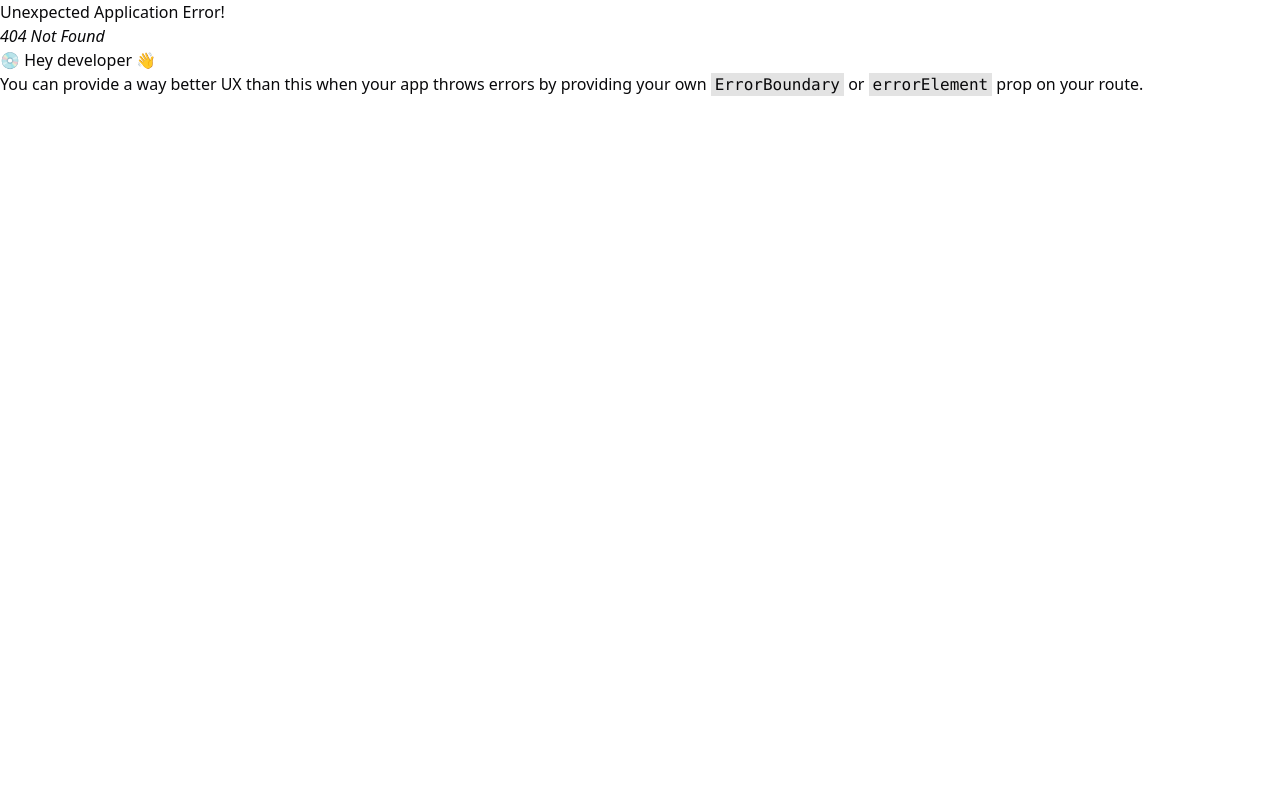
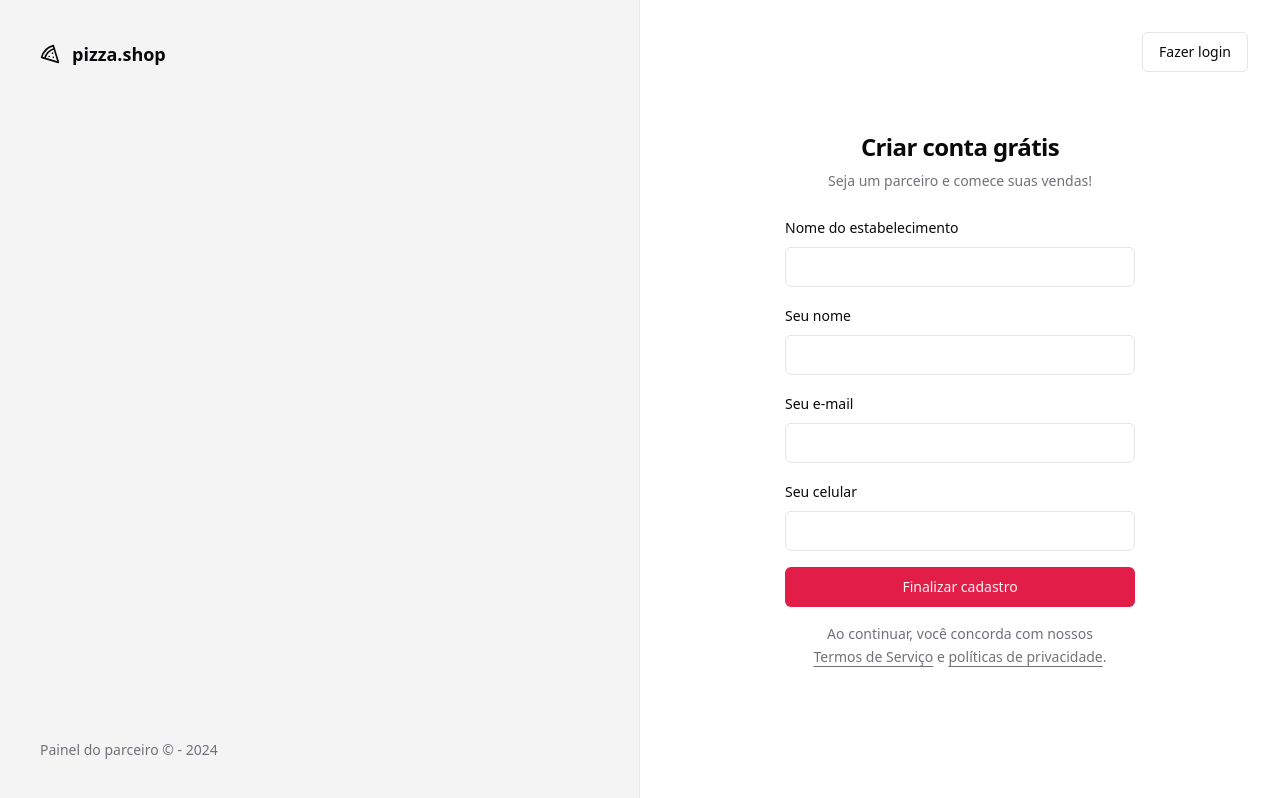
Before and after one commit to RafaelR4mos/ignite-pizza-shop, a React (Vite) app: page /sign-up in a window 1280 px wide. Before the commit this address had no page. Built offline with nearby package versions, Linux system fonts and the light colour scheme.

Commit message:
login e cadastro completos

```diff
--- a/package.json
+++ b/package.json
@@ -20,8 +20,9 @@
     "react": "^18.2.0",
     "react-dom": "^18.2.0",
     "react-helmet-async": "^2.0.4",
-    "react-hook-form": "^7.49.3",
+    "react-hook-form": "^7.50.0",
     "react-router-dom": "^6.21.2",
+    "sonner": "^1.4.0",
     "sort-by": "^1.2.0",
     "tailwind-merge": "^2.2.0",
     "tailwindcss-animate": "^1.0.7",
--- a/src/App.tsx
+++ b/src/App.tsx
@@ -2,6 +2,7 @@
 
 import { Helmet, HelmetProvider } from 'react-helmet-async'
 import { RouterProvider } from 'react-router-dom'
+import { Toaster } from 'sonner'
 
 import { router } from './routes'
 
@@ -9,6 +10,7 @@
   return (
     <HelmetProvider>
       <Helmet titleTemplate="%s | pizza.shop" />
+      <Toaster richColors />
       <RouterProvider router={router} />
     </HelmetProvider>
   )
--- a/src/pages/_layouts/app.tsx
+++ b/src/pages/_layouts/app.tsx
@@ -2,7 +2,7 @@
 
 export function AppLayout() {
   return (
-    <div>
+    <div className="flex min-h-screen flex-col">
       <h1>Cabeçalho</h1>
 
       <div>
--- a/src/pages/_layouts/auth.tsx
+++ b/src/pages/_layouts/auth.tsx
@@ -14,7 +14,7 @@
         </footer>
       </div>
 
-      <div className="flex flex-col items-center justify-center">
+      <div className="flex flex-col items-center justify-center relative">
         <Outlet />
       </div>
     </div>
--- a/src/pages/auth/sign-in.tsx
+++ b/src/pages/auth/sign-in.tsx
@@ -1,5 +1,7 @@
 import { Helmet } from 'react-helmet-async'
 import { useForm } from 'react-hook-form'
+import { Link } from 'react-router-dom'
+import { toast } from 'sonner'
 import { z } from 'zod'
 
 import { Button } from '@/components/ui/button'
@@ -22,11 +24,17 @@
   async function handleSignIn(data: SignInForm) {
     console.log(data)
     await new Promise((resolve) => setTimeout(resolve, 2000))
+
+    toast.success('Enviamos um link de autenticação para seu e-mail.')
   }
 
   return (
     <>
       <Helmet title="Login" />
+      <Button variant="outline" asChild className="absolute right-8 top-8">
+        <Link to="/sign-up">Novo estabelecimento</Link>
+      </Button>
+
       <div className="p-8">
         <div className="w-[350px] flex flex-col justify-center gap-6">
           <div className="flex flex-col gap-2 text-center">
--- /dev/null
+++ b/src/pages/auth/sign-up.tsx
@@ -0,0 +1,115 @@
+import { Helmet } from 'react-helmet-async'
+import { useForm } from 'react-hook-form'
+import { Link, useNavigate } from 'react-router-dom'
+import { toast } from 'sonner'
+import { z } from 'zod'
+
+import { Button } from '@/components/ui/button'
+import { Input } from '@/components/ui/input'
+import { Label } from '@/components/ui/label'
+
+const signUpForm = z.object({
+  restaurantName: z.string(),
+  managerName: z.string(),
+  phone: z.string(),
+  email: z.string().email(),
+})
+
+type SignUpForm = z.infer<typeof signUpForm>
+
+export function SignUp() {
+  const navigate = useNavigate()
+
+  const {
+    register,
+    handleSubmit,
+    formState: { isSubmitting },
+  } = useForm<SignUpForm>()
+
+  async function handleSignUp(data: SignUpForm) {
+    try {
+      console.log(data)
+      await new Promise((resolve) => setTimeout(resolve, 2000))
+
+      toast.success('Restaurante cadastrado com sucesso.', {
+        action: {
+          label: 'Login',
+          onClick: () => navigate('/sign-in'),
+        },
+      })
+    } catch {
+      toast.error('Erro ao cadastrar restaurante.')
+    }
+  }
+
+  return (
+    <>
+      <Helmet title="Cadastro" />
+      <div className="p-8">
+        <Button variant="outline" asChild className="absolute right-8 top-8">
+          <Link to="/sign-in">Fazer login</Link>
+        </Button>
+
+        <div className="w-[350px] flex flex-col justify-center gap-6">
+          <div className="flex flex-col gap-2 text-center">
+            <h1 className="text-2xl font-bold tracking-tight">
+              Criar conta grátis
+            </h1>
+            <p className="text-sm text-muted-foreground">
+              Seja um parceiro e comece suas vendas!
+            </p>
+          </div>
+
+          <form
+            onSubmit={handleSubmit(handleSignUp)}
+            className="flex flex-col gap-4"
+          >
+            <div className="space-y-2">
+              <Label htmlFor="restaurantName">Nome do estabelecimento</Label>
+              <Input
+                id="restaurantName"
+                type="restaurantName"
+                {...register('restaurantName')}
+              />
+            </div>
+
+            <div className="space-y-2">
+              <Label htmlFor="managerName">Seu nome</Label>
+              <Input
+                id="managerName"
+                type="managerName"
+                {...register('managerName')}
+              />
+            </div>
+
+            <div className="space-y-2">
+              <Label htmlFor="email">Seu e-mail</Label>
+              <Input id="email" type="email" {...register('email')} />
+            </div>
+
+            <div className="space-y-2">
+              <Label htmlFor="phone">Seu celular</Label>
+              <Input id="phone" type="tel" {...register('phone')} />
+            </div>
+
+            <Button disabled={isSubmitting} type="submit">
+              Finalizar cadastro
+            </Button>
+
+            <p className="px-6 text-center text-sm leading-relaxed text-muted-foreground">
+              Ao continuar, você concorda com nossos{' '}
+              <a className="underline underline-offset-4" href="#">
+                Termos de Serviço
+              </a>{' '}
+              e{' '}
+              <a className="underline underline-offset-4" href="#">
+                políticas de privacidade
+              </a>
+              .
+            </p>
+          </form>
+        </div>
+      </div>
+    </>
+  )
+}
--- a/src/routes.tsx
+++ b/src/routes.tsx
@@ -4,6 +4,7 @@
 import { AuthLayout } from './pages/_layouts/auth'
 import { Dashboard } from './pages/app/dashboard'
 import { SignIn } from './pages/auth/sign-in'
+import { SignUp } from './pages/auth/sign-up'
 
 export const router = createBrowserRouter([
   {
@@ -15,7 +16,10 @@
   {
     path: '/',
     element: <AuthLayout />,
-    children: [{ path: '/sign-in', element: <SignIn /> }],
+    children: [
+      { path: '/sign-in', element: <SignIn /> },
+      { path: '/sign-up', element: <SignUp /> },
+    ],
   },
 
   // { path: '/', element: <Dashboard /> },
```
Also changed, not shown: 1 other file (tests, documents, lock files or other folders).
